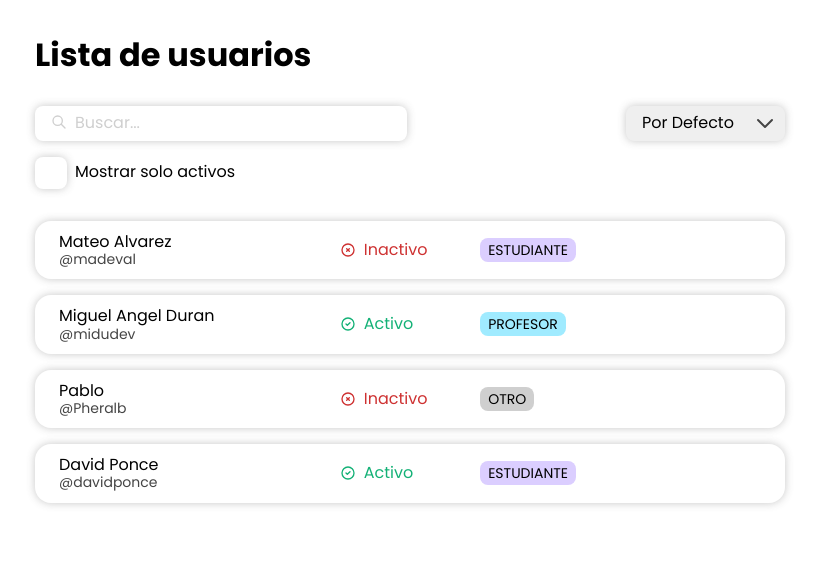
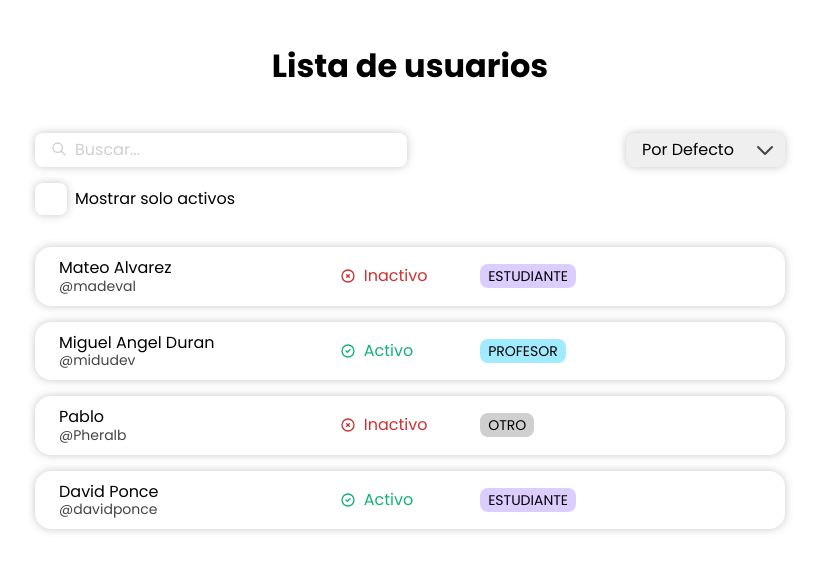
Before and after one commit to maadeval/users-list, a React (Vite) app: page / in a window 1280 px wide. Shown: the top 570 px of the page, without its empty margins (230-1049 px from the left). Built offline with nearby package versions, Linux system fonts and the light colour scheme.

Commit message:
feat: center the title

```diff
--- a/src/components/UsersList/UserList.module.css
+++ b/src/components/UsersList/UserList.module.css
@@ -1,3 +1,9 @@
+.title {
+  text-align: center;
+  margin-top: 2rem;
+  margin-bottom: 3rem;
+}
+
 .layout {
   max-width: 750px;
   margin: 0 auto;
```
